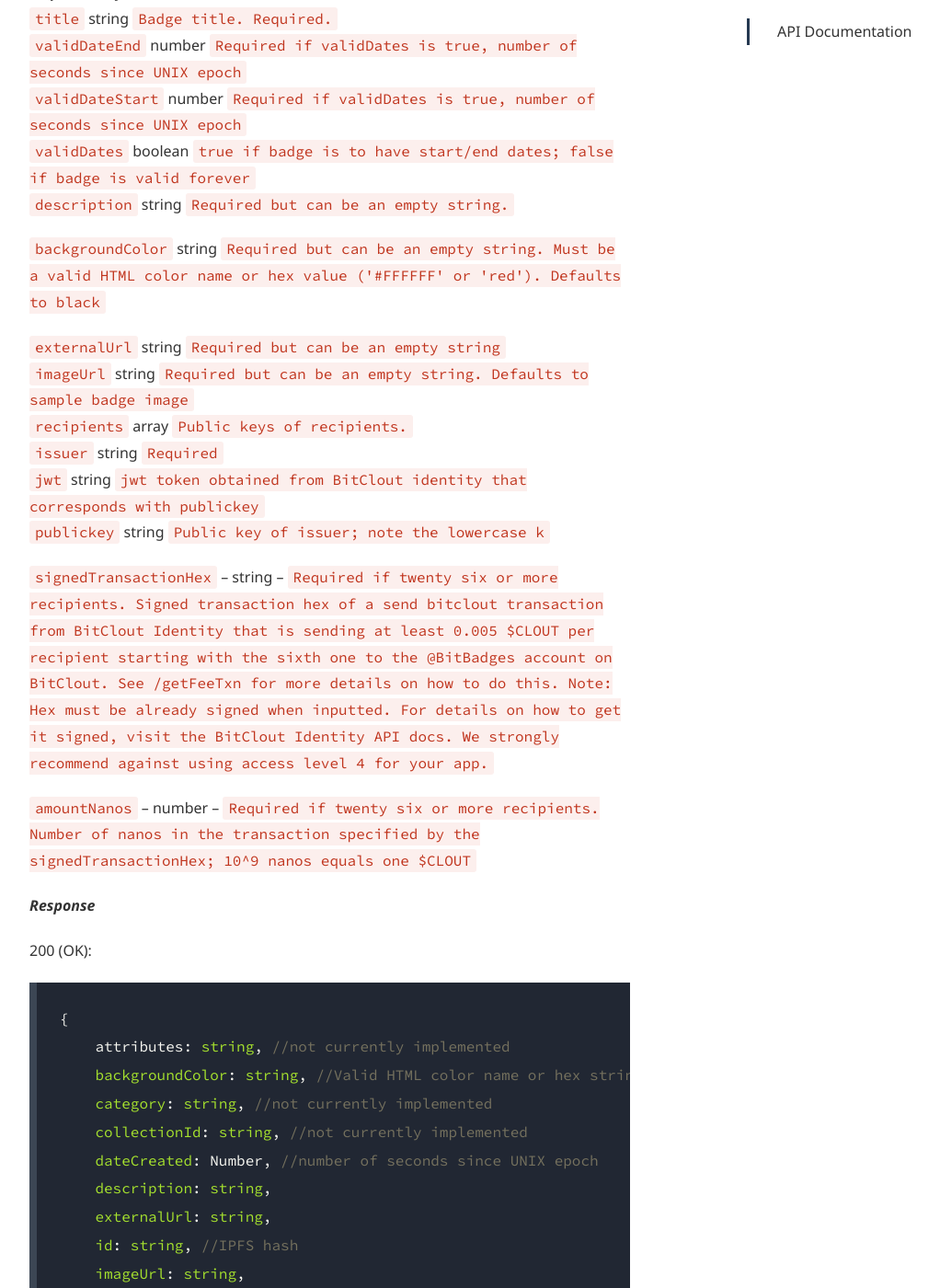
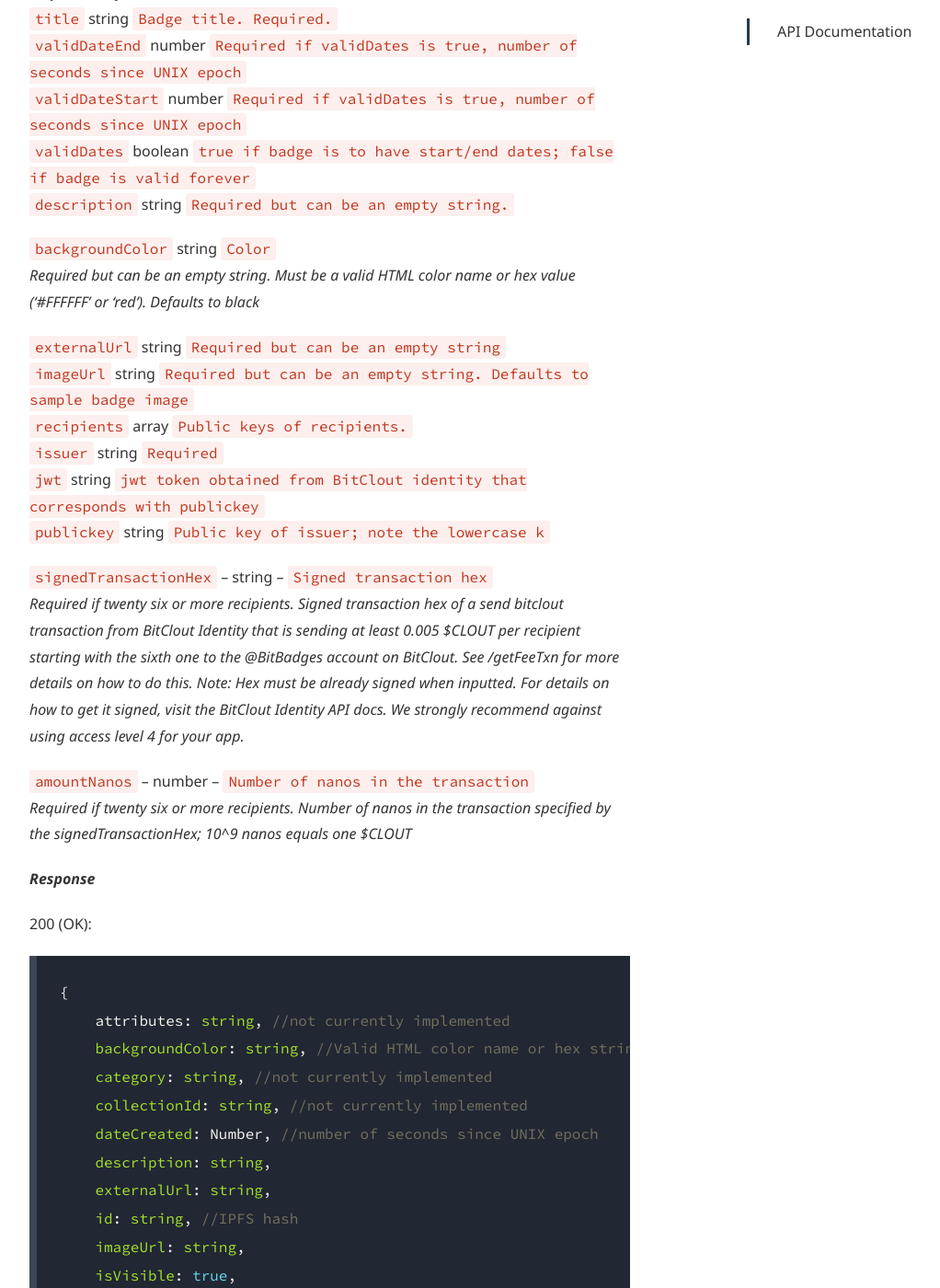
Before and after one commit to BitBadges/bitbadges.github.io, a Jekyll site: the page built from api.md, in a window 1280 px wide and 1400 px high, scrolled down 4018 px. Shown: the whole window at 92% size, without its empty margins (38-1060 px from the left). Built offline with Jekyll 4.4.1, drawn with Linux system fonts in a browser that asks for light colours; some web fonts are replaced.

Commit message:
Update api.md

```diff
--- a/api.md
+++ b/api.md
@@ -141,7 +141,8 @@ Creates a badge by uploading to IPFS, adding the hash id to respective user's ba
 `validDates` boolean `true if badge is to have start/end dates; false if badge is valid forever`
 `description` string `Required but can be an empty string.`
 
-`backgroundColor` string `Required but can be an empty string. Must be a valid HTML color name or hex value ('#FFFFFF' or 'red'). Defaults to black`
+`backgroundColor` string `Color`
+*Required but can be an empty string. Must be a valid HTML color name or hex value ('#FFFFFF' or 'red'). Defaults to black*
 
 `externalUrl` string `Required but can be an empty string`
 `imageUrl` string `Required but can be an empty string. Defaults to sample badge image`
@@ -150,9 +151,11 @@ Creates a badge by uploading to IPFS, adding the hash id to respective user's ba
 `jwt` string `jwt token obtained from BitClout identity that corresponds with publickey`
 `publickey` string `Public key of issuer; note the lowercase k`
 
-`signedTransactionHex` – string – `Required if twenty six or more recipients. Signed transaction hex of a send bitclout transaction from BitClout Identity that is sending at least 0.005 $CLOUT per recipient starting with the sixth one to the @BitBadges account on BitClout. See /getFeeTxn for more details on how to do this. Note: Hex must be already signed when inputted. For details on how to get it signed, visit the BitClout Identity API docs. We strongly recommend against using access level 4 for your app.`
+`signedTransactionHex` – string –  `Signed transaction hex`
+*Required if twenty six or more recipients. Signed transaction hex of a send bitclout transaction from BitClout Identity that is sending at least 0.005 $CLOUT per recipient starting with the sixth one to the @BitBadges account on BitClout. See /getFeeTxn for more details on how to do this. Note: Hex must be already signed when inputted. For details on how to get it signed, visit the BitClout Identity API docs. We strongly recommend against using access level 4 for your app.*
 
-`amountNanos` – number – `Required if twenty six or more recipients. Number of nanos in the transaction specified by the signedTransactionHex; 10^9 nanos equals one $CLOUT`
+`amountNanos` – number – `Number of nanos in the transaction`
+*Required if twenty six or more recipients. Number of nanos in the transaction specified by the signedTransactionHex; 10^9 nanos equals one $CLOUT*
 
 **_Response_**
 
```
